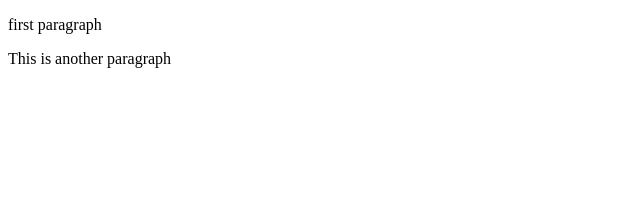
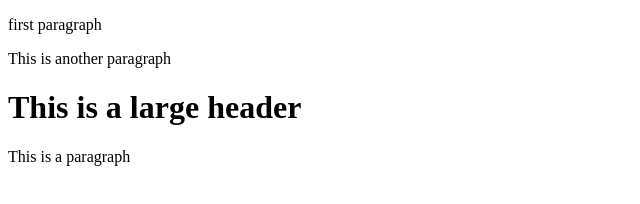
Before and after one commit to Connor-Lam-D/Practice-Github, a plain HTML site: page index.html in a window 1280 px wide. Shown: the whole page, without its empty margins (0-640 px from the left). Drawn offline with Linux system fonts and the light colour scheme.

Commit message:
added header and paragraph

```diff
--- a/index.html
+++ b/index.html
@@ -6,5 +6,7 @@
 <body>
 	<p>first paragraph</p>
 	<p>This is another paragraph</p>
+  <h1>This is a large header</h1>
+  <p>This is a paragraph</p>
 </body>
 </html>
```
